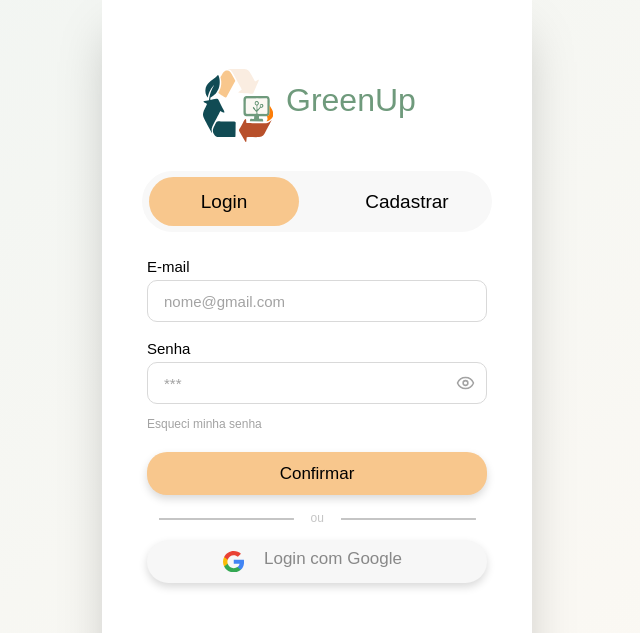
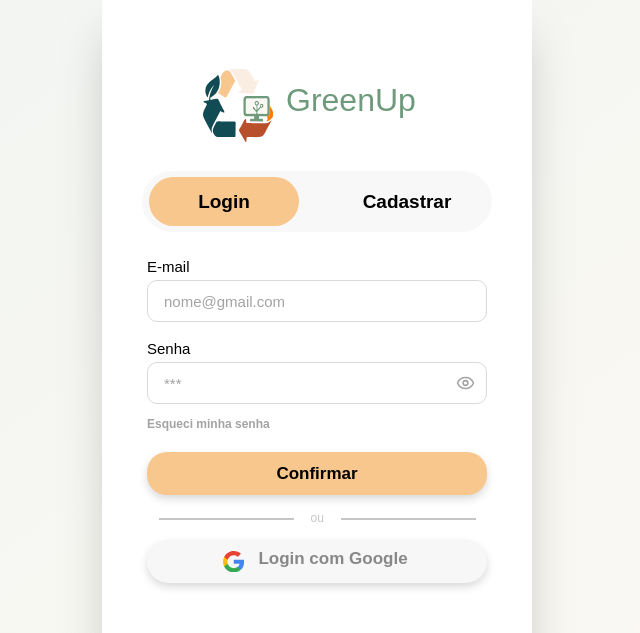
Before and after one commit to GreenUp-Projeto-Integrador/GreenUp-frontend, a React (Vite) app: page / in a window 1280 px wide. Shown: the top 633 px of the page, without its empty margins (323-963 px from the left). Built offline with nearby package versions, Linux system fonts and the light colour scheme.

Commit message:
style: adiciona variáveis de peso e tipografia global no tema

```diff
--- a/src/styles/theme.css
+++ b/src/styles/theme.css
@@ -35,10 +35,13 @@
   --sidebar-foreground: oklch(0.145 0 0);
   --sidebar-primary: #030213;
   --sidebar-primary-foreground: oklch(0.985 0 0);
-  --sidebar-accent: oklch(0.97 0 0);
+  --sidebar-accent: oklch(51.924% 0.13122 22.757);
   --sidebar-accent-foreground: oklch(0.205 0 0);
   --sidebar-border: oklch(0.922 0 0);
   --sidebar-ring: oklch(0.708 0 0);
+  --font-weight-semibold: 600;
+  --font-weight-medium: 500;
+  --font-weight-normal: 400;
 }
 
 .dark {
@@ -76,6 +79,9 @@
   --sidebar-accent-foreground: oklch(0.985 0 0);
   --sidebar-border: oklch(0.269 0 0);
   --sidebar-ring: oklch(0.439 0 0);
+  --font-weight-semibold: 600;
+  --font-weight-medium: 500;
+  --font-weight-normal: 400;
 }
 
 @theme inline {
@@ -117,6 +123,8 @@
   --color-sidebar-accent-foreground: var(--sidebar-accent-foreground);
   --color-sidebar-border: var(--sidebar-border);
   --color-sidebar-ring: var(--sidebar-ring);
+
+
 }
 
 @layer base {
@@ -133,49 +141,58 @@
   * These are in @layer base, so Tailwind utility classes (like text-sm, text-lg) automatically override them.
   */
 
-  html {
-    font-size: var(--font-size);
+  body {
+    @apply bg-background text-foreground;
+    font-family: 'Poppins', sans-serif;
+    font-weight: var(--font-weight-normal);
   }
 
   h1 {
     font-size: var(--text-2xl);
-    font-weight: var(--font-weight-medium);
+    font-weight: var(--font-weight-semibold); /* 600 */
+    font-family: 'Poppins', sans-serif;
     line-height: 1.5;
   }
 
   h2 {
     font-size: var(--text-xl);
-    font-weight: var(--font-weight-medium);
+    font-weight: var(--font-weight-medium); /* 500 */
+    font-family: 'Poppins', sans-serif;
     line-height: 1.5;
   }
 
   h3 {
     font-size: var(--text-lg);
-    font-weight: var(--font-weight-medium);
+    font-weight: var(--font-weight-medium); /* 500 */
+    font-family: 'Poppins', sans-serif;
     line-height: 1.5;
   }
 
   h4 {
     font-size: var(--text-base);
-    font-weight: var(--font-weight-medium);
+    font-weight: var(--font-weight-medium); /* 500 */
+    font-family: 'Poppins', sans-serif;
     line-height: 1.5;
   }
 
   label {
     font-size: var(--text-base);
-    font-weight: var(--font-weight-medium);
+    font-weight: var(--font-weight-normal); /* 400 */
+    font-family: 'Poppins', sans-serif;
     line-height: 1.5;
   }
 
   button {
     font-size: var(--text-base);
-    font-weight: var(--font-weight-medium);
+    font-weight: var(--font-weight-semibold); /* 600 */
+    font-family: 'Poppins', sans-serif;
     line-height: 1.5;
   }
 
   input {
     font-size: var(--text-base);
-    font-weight: var(--font-weight-normal);
+    font-weight: var(--font-weight-normal); /* 400 */
+    font-family: 'Poppins', sans-serif;
     line-height: 1.5;
   }
 }
```
